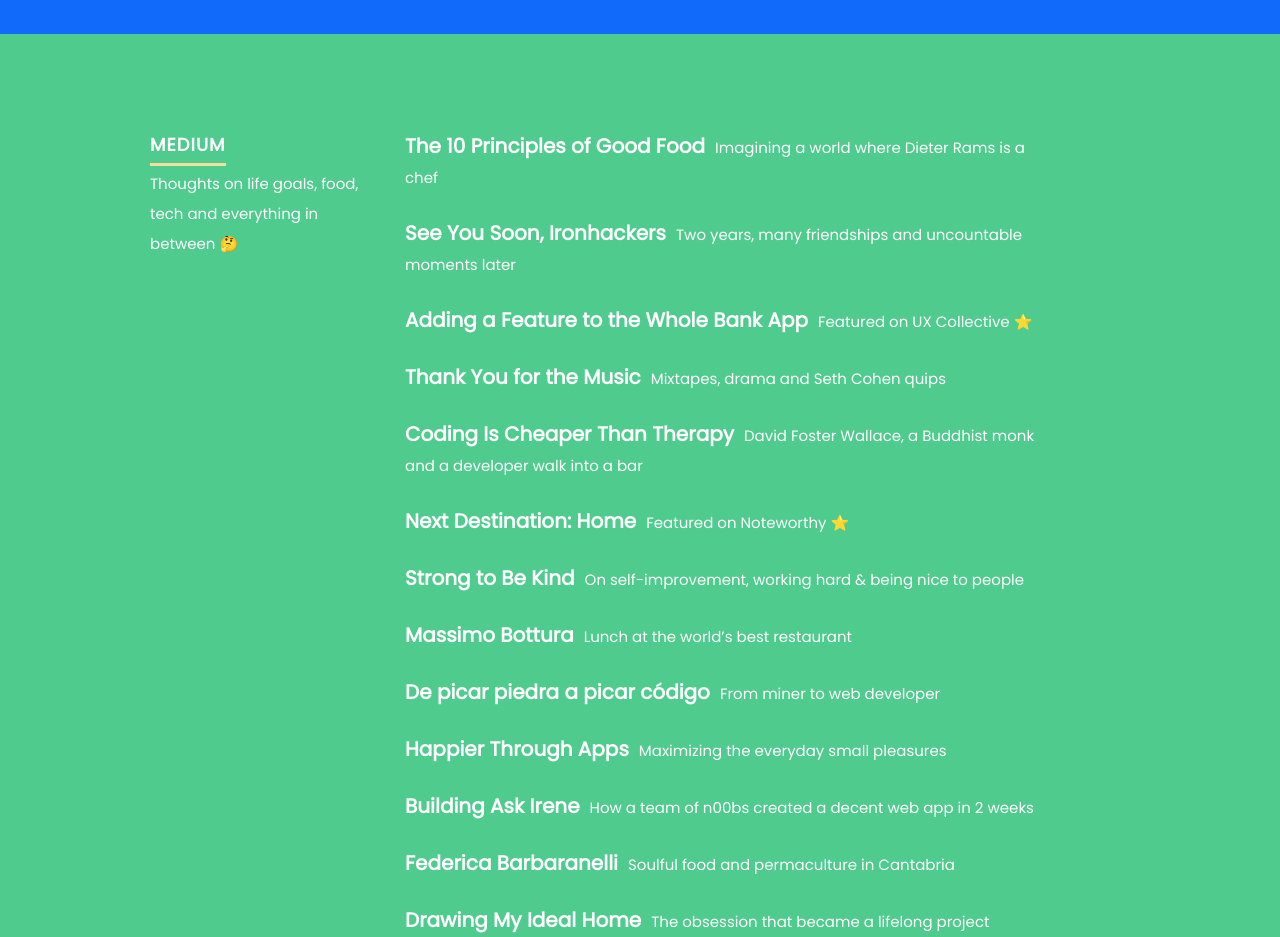
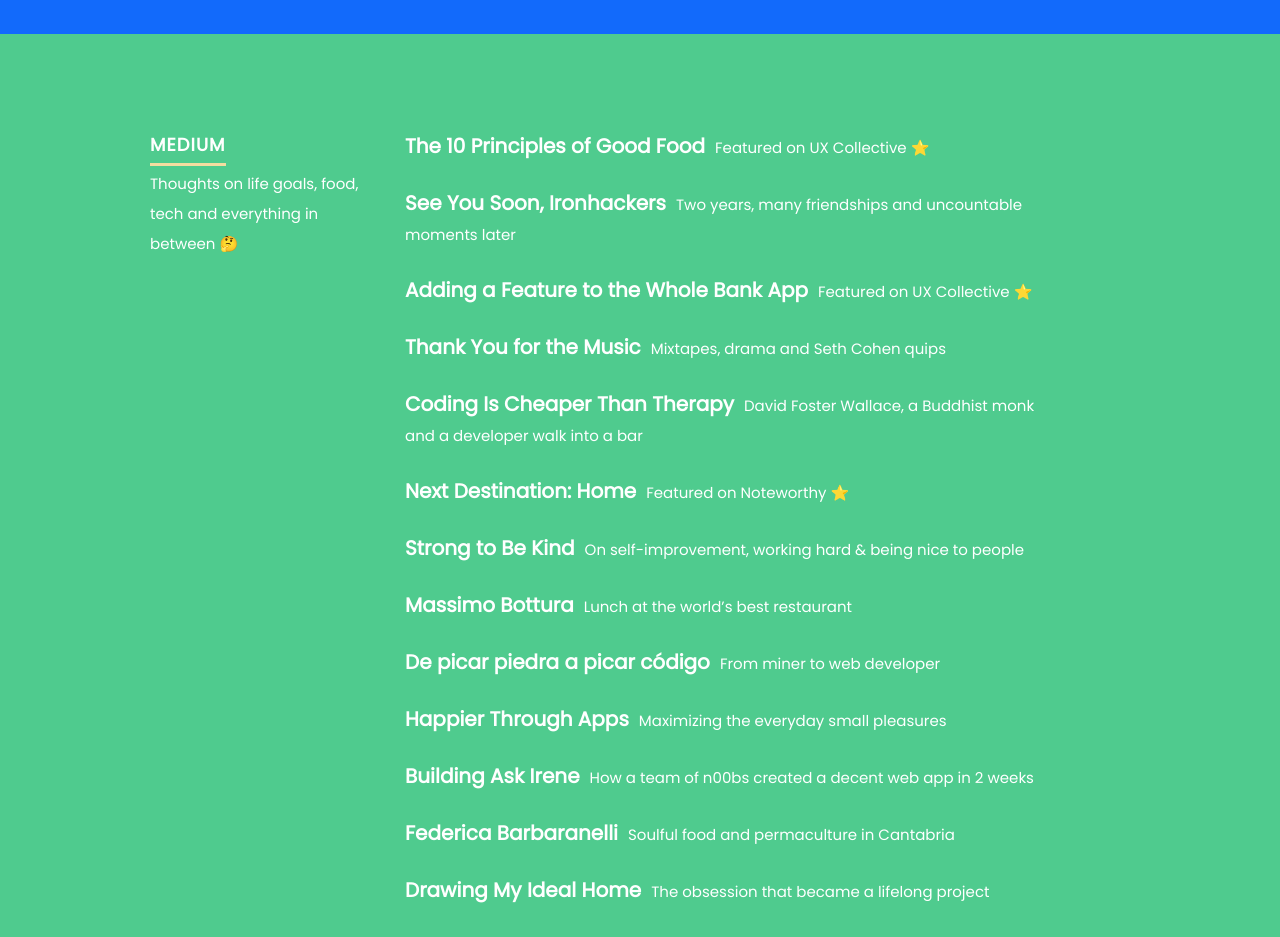
Before and after one commit to irenedemas/portfolio-irene, a Gatsby site: page / in a window 1280 px wide. Shown: the part 2200-3137 px from the top of the page. Built offline with nearby package versions, Linux system fonts and the light colour scheme; Gatsby itself is replaced by a stand-in of ours; a script that the page names is missing.

Commit message:
principles of food updated

```diff
--- a/src/components/Medium.js
+++ b/src/components/Medium.js
@@ -25,7 +25,11 @@
             </a>
             <span />
             <em className="date">
-              Imagining a world where Dieter Rams is a chef
+            Featured on{" "}
+              <a href="https://uxdesign.cc" target="_blank">
+                UX Collective
+              </a>{" "}
+              ⭐
             </em>
           </h3>
         </div>
```
